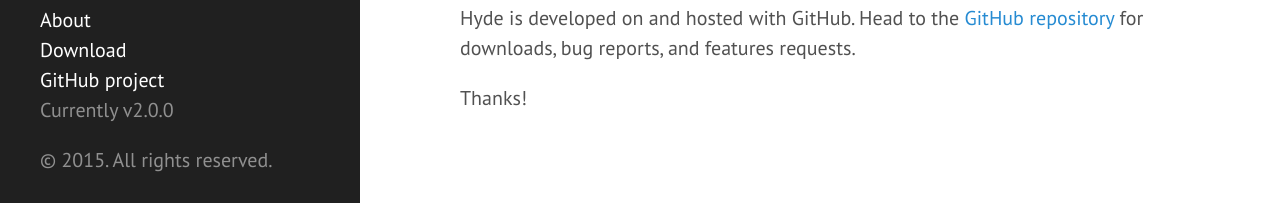
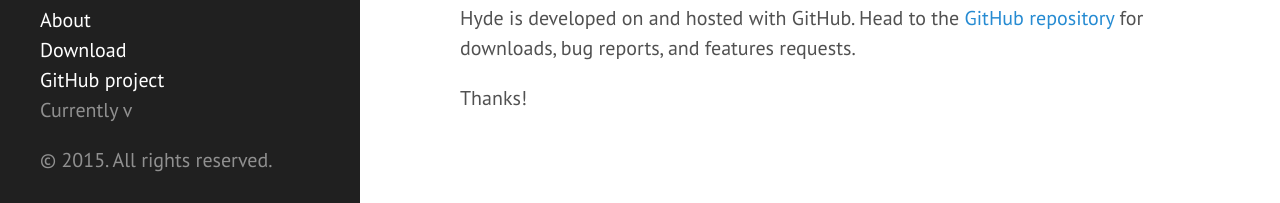
Before and after one commit to gipi/blog, a Jekyll site: the page built from index.html, in a window 1280 px wide and 900 px high, scrolled down 527 px. Shown: the part 685-888 px from the top of the window. Built offline with Jekyll 4.4.1, drawn with Linux system fonts in a browser that asks for light colours; Markdown is read by kramdown in place of the engine named in the settings; the list of posts is cut into pages by our own code.

Commit message:
Update configuration.

```diff
--- a/_config.yml
+++ b/_config.yml
@@ -9,16 +9,10 @@
 title:            Hyde
 tagline:          'A Jekyll theme'
 description:      'A brazen two-column <a href="http://jekyllrb.com" target="_blank">Jekyll</a> theme that pairs a prominent sidebar with uncomplicated content. Made by <a href="https://twitter.com/mdo" target="_blank">@mdo</a>.'
-url:              http://hyde.getpoole.com
+baseurl:          /yadb/
 
 author:
-  name:           'Mark Otto'
-  url:            https://twitter.com/mdo
+  name:           'Gianluca Pacchiella'
+  url:            https://ktln2.org
 
 paginate:         5
-
-# Custom vars
-version:          2.0.0
-
-github:
-  repo:           https://github.com/poole/hyde
```
